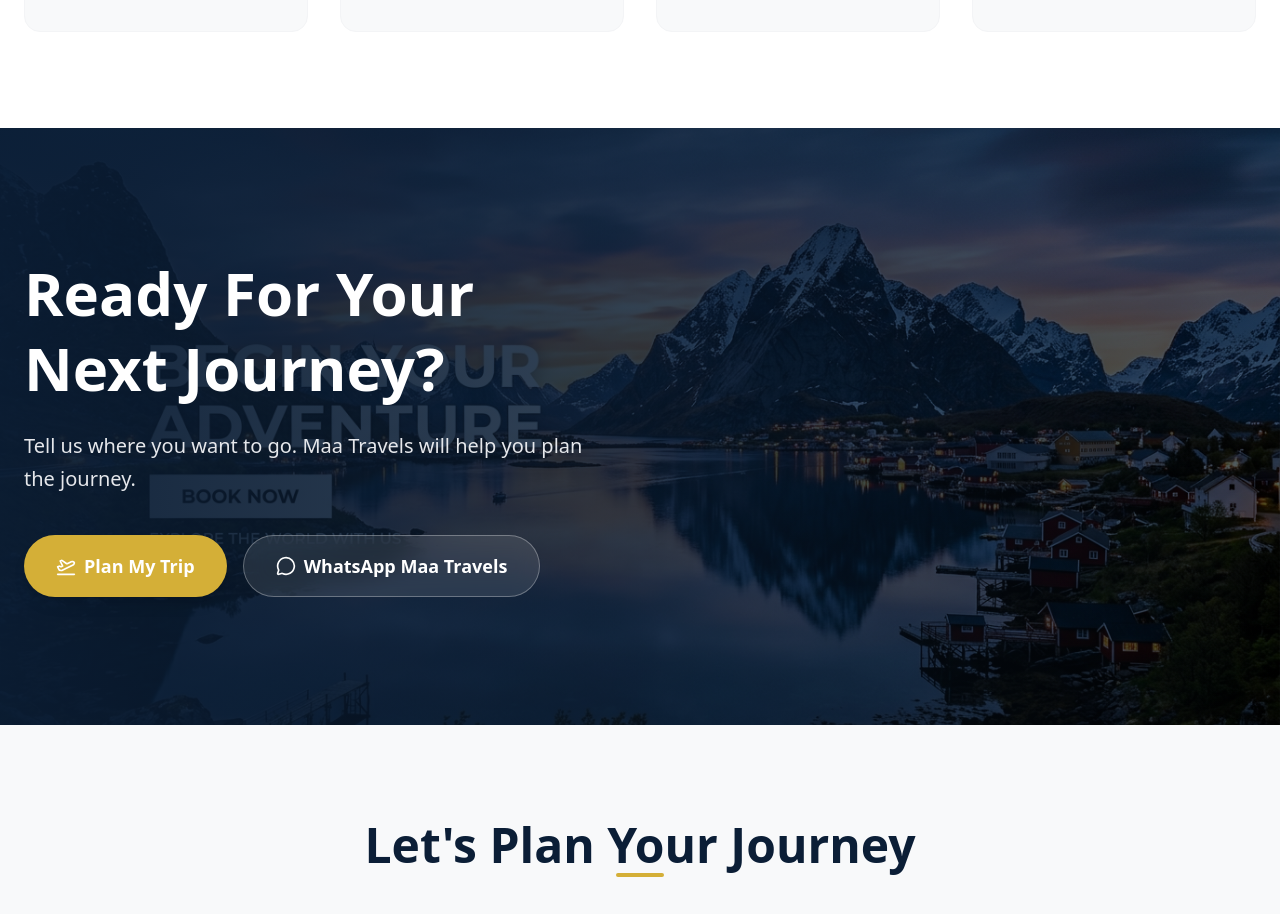
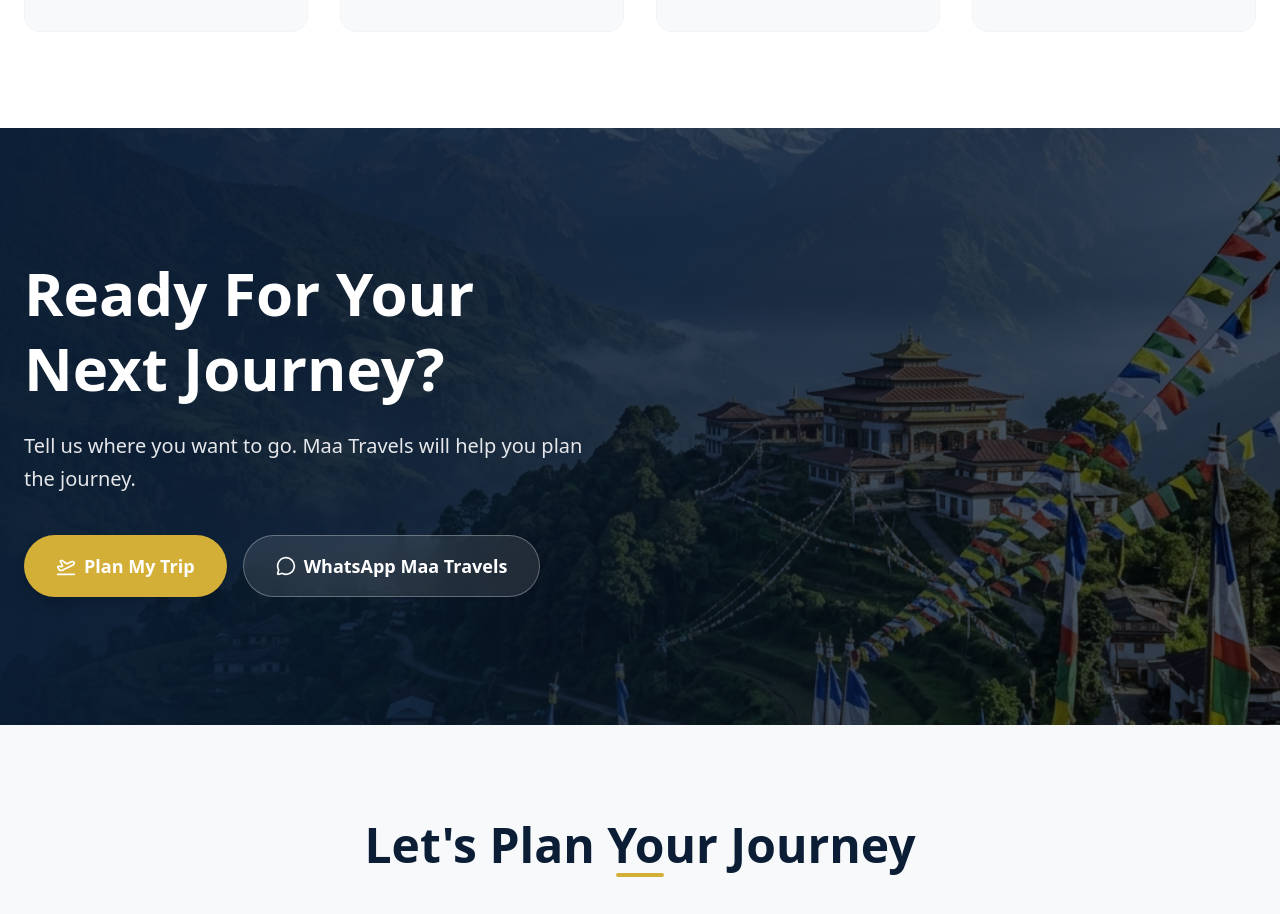
Before and after one commit to Shantanu2705/Maa-Travels, a Next.js app: page / in a window 1280 px wide. Shown: the part 4380-5294 px from the top of the page. Built offline with nearby package versions, Linux system fonts and the light colour scheme.

Commit message:
Fix CTA background image with text

```diff
--- a/src/components/sections/CTA.tsx
+++ b/src/components/sections/CTA.tsx
@@ -10,7 +10,7 @@ export default function CTA() {
     <section className="relative py-32 overflow-hidden">
       <div className="absolute inset-0 z-0">
         <Image
-          src="/images/cta-bg.jpg"
+          src="/images/tour-1.jpg"
           alt="Ready for your next journey"
           fill
           className="object-cover"
```
